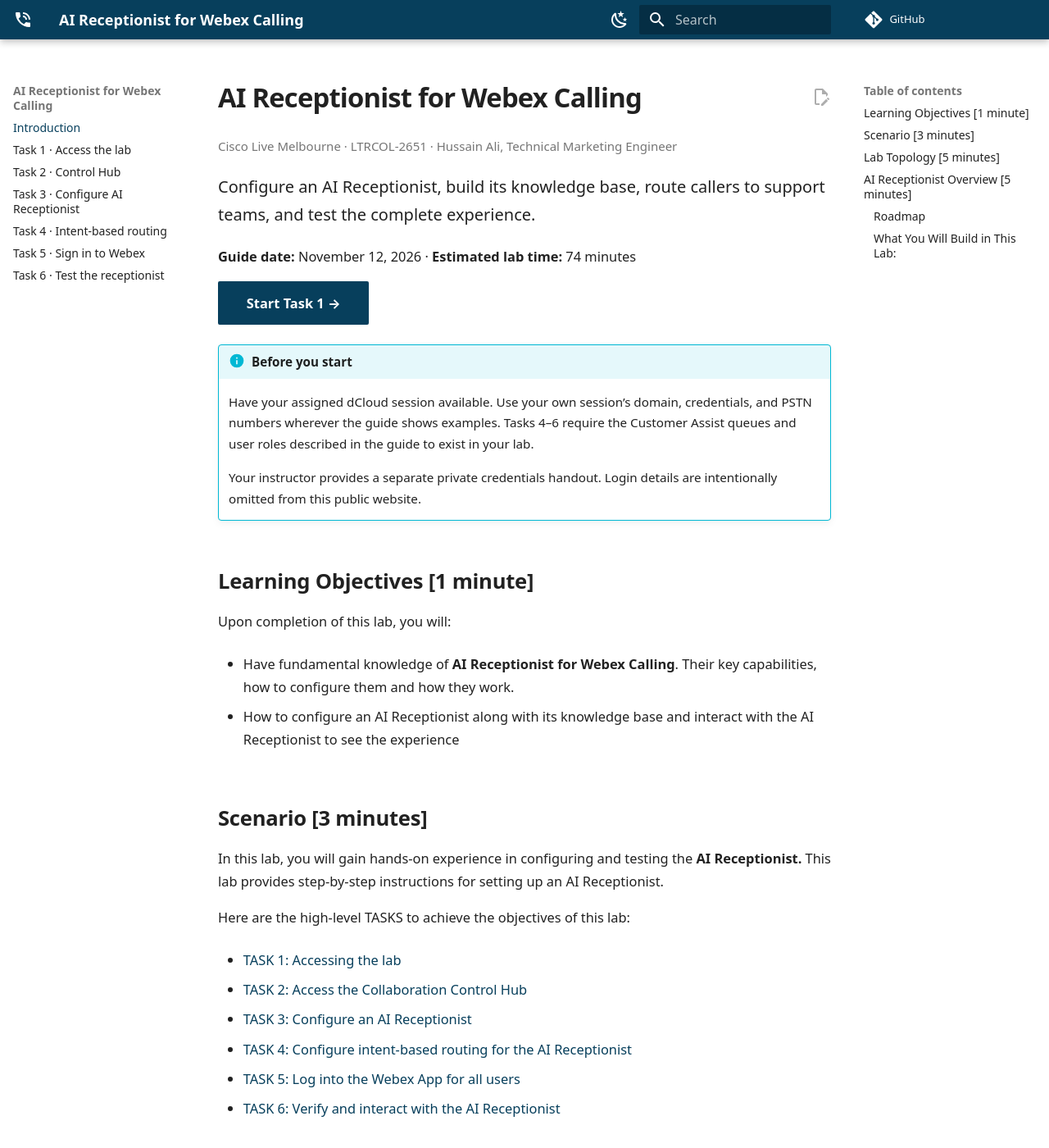
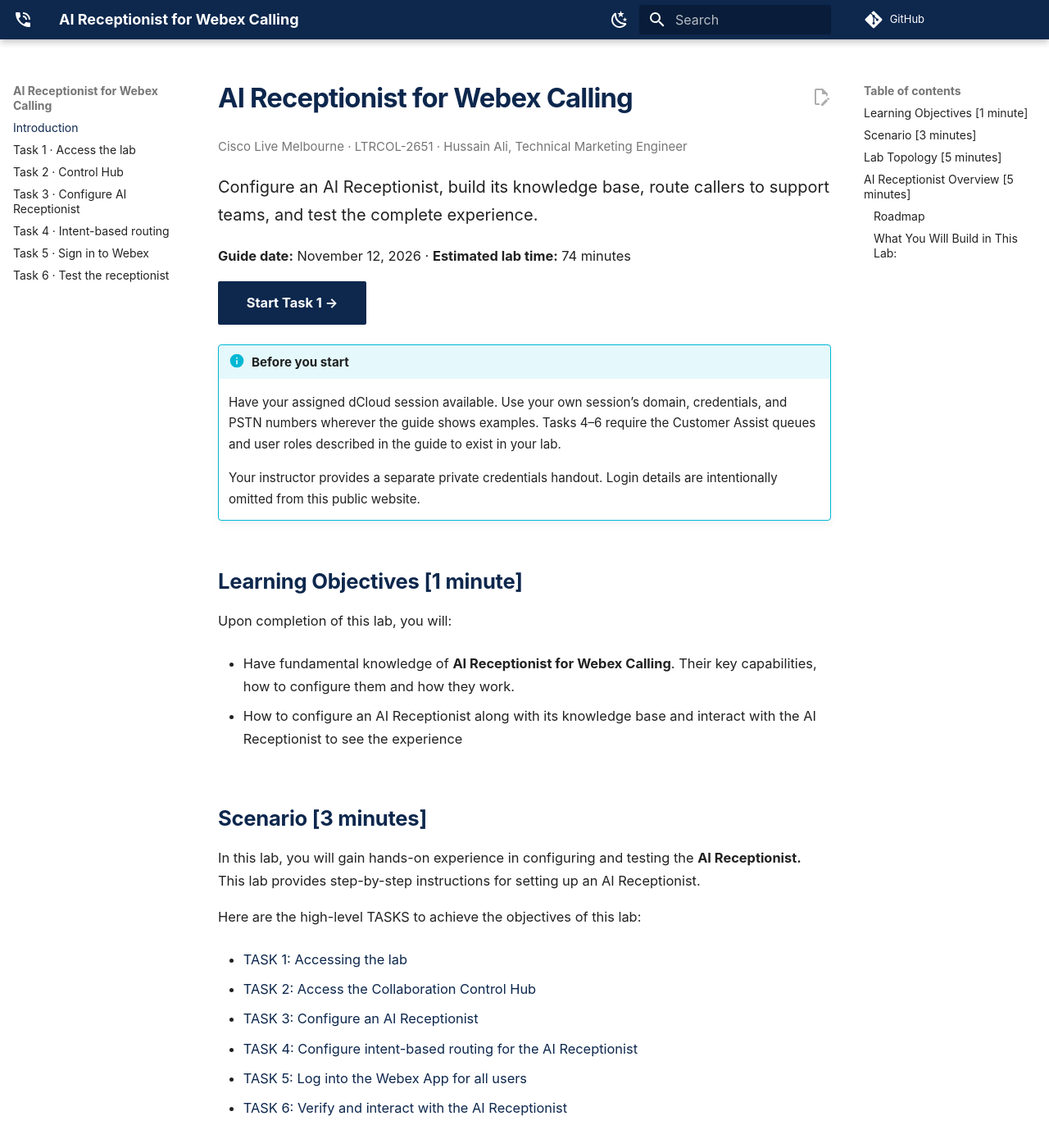
Before and after one commit to Joshua-Tan-Wai-Kiat/ltrcol-2651-lab-guide, an MkDocs documentation site: the page built from docs/index.md, in a window 1280 px wide and 1400 px high. Shown: the whole window at 82% size. Built offline with MkDocs 1.6.1 and Material for MkDocs 9.7.7, drawn with Linux system fonts in a browser that asks for light colours; comment, search, counter and statistics services are not loaded.

Commit message:
Apply Cisco Live template typography and table rules

```diff
--- a/docs/stylesheets/extra.css
+++ b/docs/stylesheets/extra.css
@@ -27,3 +27,22 @@
 .lab-image-dialog button { position: absolute; right: .8rem; top: .5rem; cursor: pointer; font: inherit; padding: .25rem .5rem; }
 @media (max-width: 600px) { .md-typeset { font-size: .8rem; } }
 @media print { .md-typeset a.image-zoom { break-inside: avoid; } }
+
+/* Cisco Live Melbourne 2026 reference template */
+:root {
+  --md-primary-fg-color: #0d274d;
+  --md-primary-fg-color--light: #244b79;
+  --md-primary-fg-color--dark: #07182c;
+  --md-accent-fg-color: #0076a8;
+  --md-text-font: "Inter", "Segoe UI", Arial, sans-serif;
+}
+.event-banner { background: #07182c; line-height: 0; }
+.event-banner img { display: block; width: 100%; max-width: 1440px; height: auto; margin: 0 auto; }
+[data-md-color-scheme="default"] .md-typeset h1,
+[data-md-color-scheme="default"] .md-typeset h2,
+[data-md-color-scheme="default"] .md-typeset h3 { color: #0d274d; }
+.md-typeset table:not([class]) { border: 0; border-collapse: collapse; width: 100%; }
+.md-typeset table:not([class]) th { background: transparent; border-bottom: 2px solid #005073; }
+.md-typeset table:not([class]) td { border-bottom: 1px solid #83a9bc; }
+.md-typeset img.lab-screenshot { border-radius: 0; }
+@media print { .event-banner { print-color-adjust: exact; } }
```
